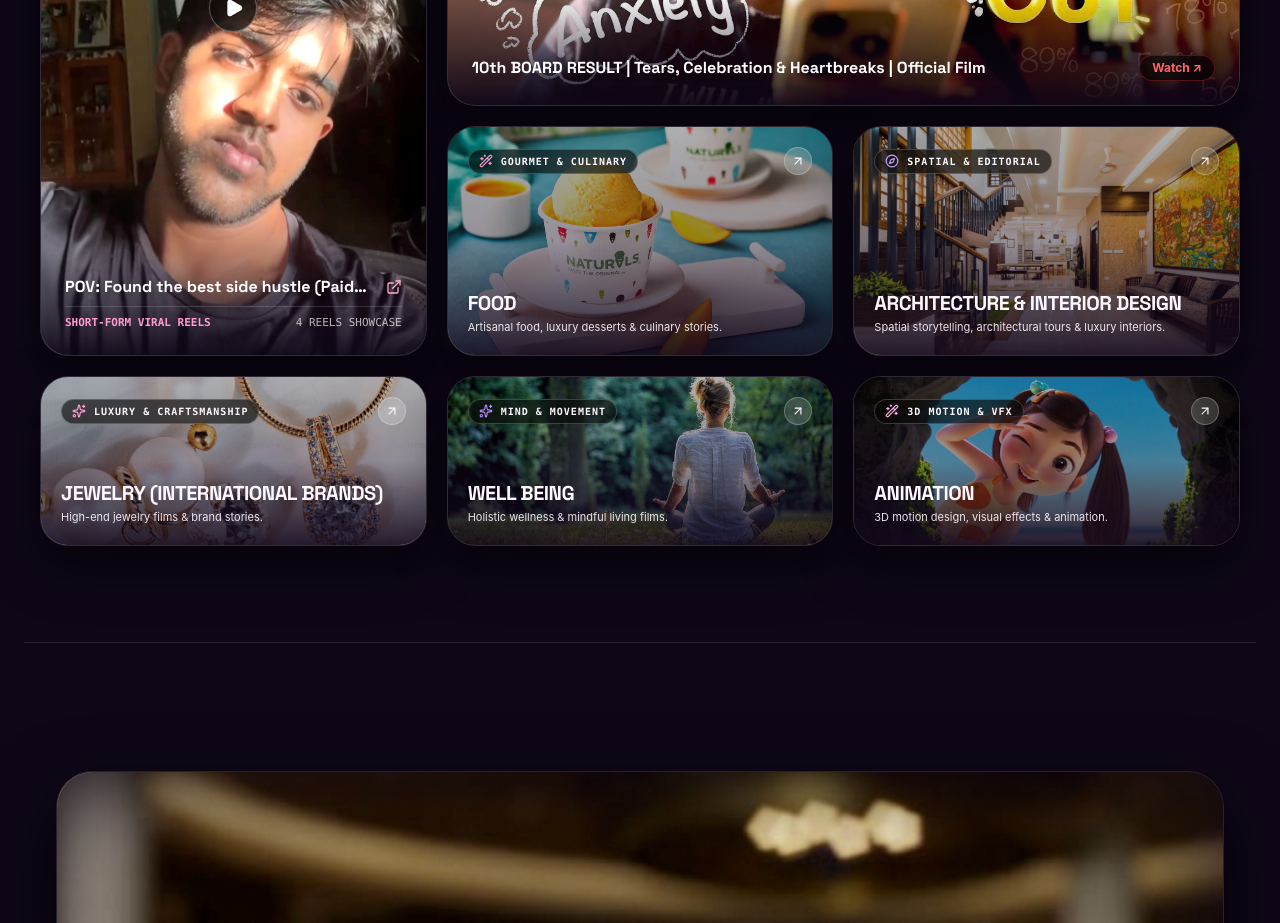
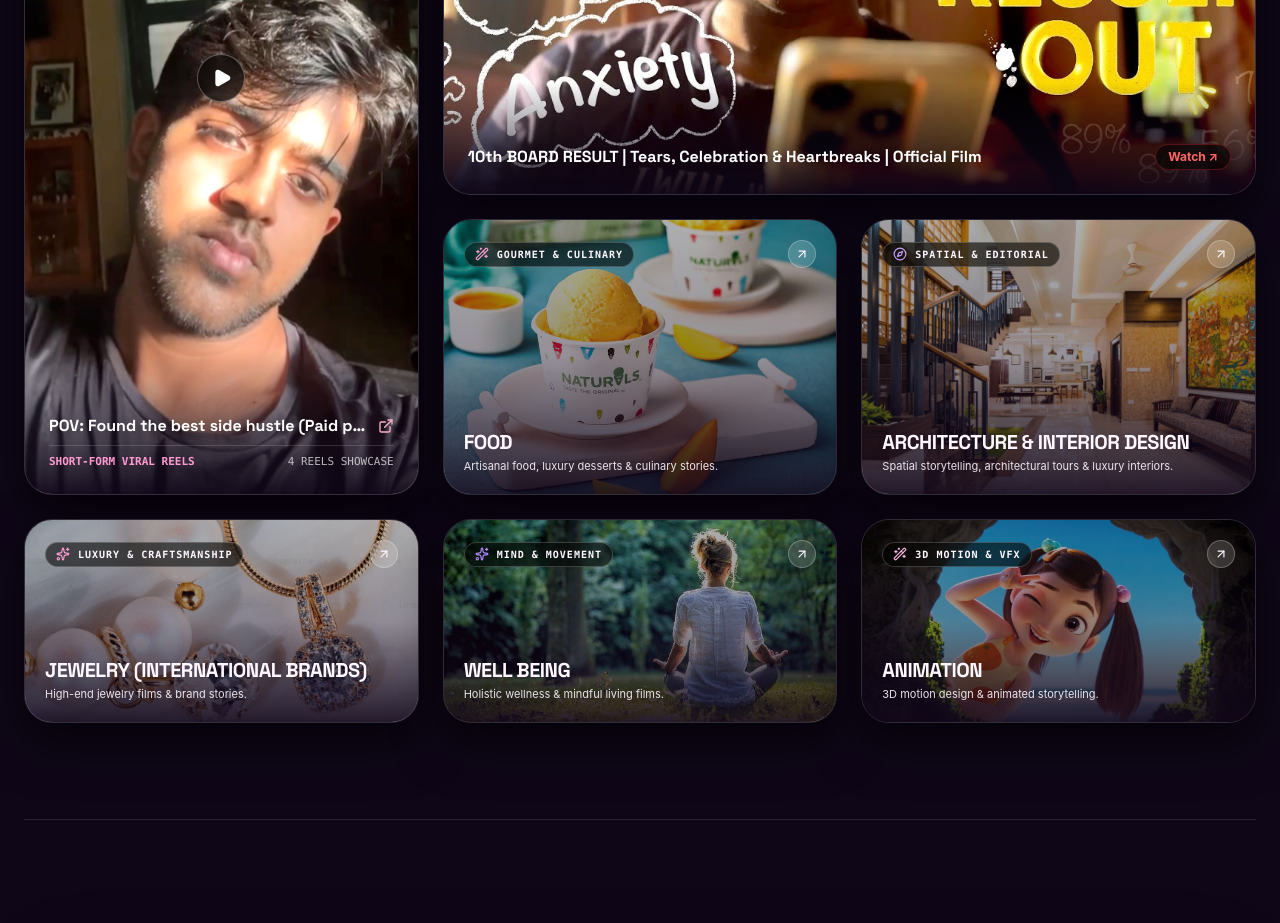
Before and after one commit to evanbose7/ARIIMAKESFILMS, a React (Vite) app: page / in a window 1280 px wide. Shown: the part 2900-3823 px from the top of the page. Built offline with nearby package versions, Linux system fonts and the light colour scheme.

Commit message:
Desktop Bento Grid: Make all Bento Grid cards 20% larger on Desktop (max-w-[1440px] container, gap-6, and 20% taller card minimum heights)

```diff
--- a/src/components/PortfolioSection.tsx
+++ b/src/components/PortfolioSection.tsx
@@ -730,12 +730,13 @@ export const PortfolioSection: React.FC<PortfolioSectionProps> = ({ onOpenWorkMo
 
       {/* ========================================================================= */}
       {/* B. DESKTOP LAYOUT (LARGE SCREEN SCOPED >= 1024px): ASYMMETRIC BENTO GRID */}
+      {/* 20% LARGER FOR DESKTOP: max-w-[1440px], gap-6 */}
       {/* ========================================================================= */}
-      <div className="hidden lg:grid w-full max-w-[1200px] mx-auto grid-cols-12 gap-5 relative z-20">
+      <div className="hidden lg:grid w-full max-w-[1440px] mx-auto grid-cols-12 gap-6 relative z-20">
 
         {/* ----------------------------------------------------------------------- */}
-        {/* CARD 01 — SOCIAL CONTENT (DOMINANT TALL PORTRAIT REEL - EXACT 9:16 PORTRAIT MEDIA) */}
-        {/* col-span-4, row-span-2 (~9:16 portrait ratio, spacious 696px height) */}
+        {/* CARD 01 — SOCIAL CONTENT (DOMINANT TALL PORTRAIT REEL - 20% LARGER 835px) */}
+        {/* col-span-4, row-span-2 (~9:16 portrait ratio, 835px height) */}
         {/* ----------------------------------------------------------------------- */}
         <motion.div
           id="portfolio-reels"
@@ -743,7 +744,7 @@ export const PortfolioSection: React.FC<PortfolioSectionProps> = ({ onOpenWorkMo
           transition={{ duration: 0.4, ease: [0.22, 1, 0.36, 1] }}
           onClick={() => handleOpenCategoryCard(CATEGORY_CARDS[0])}
           className="
-            col-span-4 row-span-2 min-h-[620px] lg:min-h-[696px] rounded-[28px] overflow-hidden
+            col-span-4 row-span-2 min-h-[620px] lg:min-h-[835px] rounded-[28px] overflow-hidden
             border border-white/15 bg-[#12071B]
             backdrop-blur-xl shadow-[0_20px_50px_rgba(0,0,0,0.65)]
             hover:border-[#FF9BD2]/70 hover:shadow-[0_0_35px_rgba(255,155,210,0.35)]
@@ -843,15 +844,15 @@ export const PortfolioSection: React.FC<PortfolioSectionProps> = ({ onOpenWorkMo
         </motion.div>
 
         {/* ----------------------------------------------------------------------- */}
-        {/* CARD 02 — YOUTUBE VIDEOS (LARGE WIDE CINEMATIC - EXACT 16:9 WIDESCREEN MEDIA) */}
-        {/* col-span-8, row-span-1 (Exact 16:9 widescreen ratio, spacious 446px height) */}
+        {/* CARD 02 — YOUTUBE VIDEOS (LARGE WIDE CINEMATIC - 20% LARGER 535px) */}
+        {/* col-span-8, row-span-1 (Exact 16:9 widescreen ratio, 535px height) */}
         {/* ----------------------------------------------------------------------- */}
         <motion.div
           id="portfolio-youtube"
           whileHover={{ y: -4, scale: 1.01 }}
           transition={{ duration: 0.4, ease: [0.22, 1, 0.36, 1] }}
           className="
-            col-span-8 row-span-1 min-h-[380px] lg:min-h-[446px] rounded-[28px] overflow-hidden
+            col-span-8 row-span-1 min-h-[380px] lg:min-h-[535px] rounded-[28px] overflow-hidden
             border border-white/15 bg-[#120822]
             backdrop-blur-xl shadow-[0_20px_50px_rgba(0,0,0,0.65)]
             hover:border-[#B388FF]/70 hover:shadow-[0_0_35px_rgba(179,136,255,0.35)]
@@ -967,15 +968,15 @@ export const PortfolioSection: React.FC<PortfolioSectionProps> = ({ onOpenWorkMo
         </motion.div>
 
         {/* ----------------------------------------------------------------------- */}
-        {/* CARD 03 — FOOD (MIDDLE LEFT UNDER YOUTUBE WITH UPLOADED BACKGROUND) */}
-        {/* col-span-4, row-span-1 (compact height) */}
+        {/* CARD 03 — FOOD (20% LARGER 276px HEIGHT) */}
+        {/* col-span-4, row-span-1 */}
         {/* ----------------------------------------------------------------------- */}
         <motion.div
           onClick={() => handleOpenCategoryCard(CATEGORY_CARDS[2])}
           whileHover={{ y: -4, scale: 1.01 }}
           transition={{ duration: 0.4, ease: [0.22, 1, 0.36, 1] }}
           className="
-            relative col-span-4 row-span-1 min-h-[210px] lg:min-h-[230px] rounded-[28px] overflow-hidden p-5
+            relative col-span-4 row-span-1 min-h-[210px] lg:min-h-[276px] rounded-[28px] overflow-hidden p-5
             border border-white/15 backdrop-blur-xl shadow-[0_20px_50px_rgba(0,0,0,0.65)]
             hover:border-[#FF9BD2]/70 hover:shadow-[0_0_35px_rgba(255,155,210,0.35)]
             flex flex-col justify-between cursor-pointer group gpu-layer
@@ -1014,15 +1015,15 @@ export const PortfolioSection: React.FC<PortfolioSectionProps> = ({ onOpenWorkMo
         </motion.div>
 
         {/* ----------------------------------------------------------------------- */}
-        {/* CARD 04 — ARCHITECTURE & INTERIOR DESIGN (MIDDLE RIGHT BESIDE FOOD WITH UPLOADED BACKGROUND) */}
-        {/* col-span-4, row-span-1 (compact height) */}
+        {/* CARD 04 — ARCHITECTURE & INTERIOR DESIGN (20% LARGER 276px HEIGHT) */}
+        {/* col-span-4, row-span-1 */}
         {/* ----------------------------------------------------------------------- */}
         <motion.div
           onClick={() => handleOpenCategoryCard(CATEGORY_CARDS[3])}
           whileHover={{ y: -4, scale: 1.01 }}
           transition={{ duration: 0.4, ease: [0.22, 1, 0.36, 1] }}
           className="
-            relative col-span-4 row-span-1 min-h-[210px] lg:min-h-[230px] rounded-[28px] overflow-hidden p-5
+            relative col-span-4 row-span-1 min-h-[210px] lg:min-h-[276px] rounded-[28px] overflow-hidden p-5
             border border-white/15 backdrop-blur-xl shadow-[0_20px_50px_rgba(0,0,0,0.65)]
             hover:border-[#C4A1FF]/70 hover:shadow-[0_0_35px_rgba(196,161,255,0.35)]
             flex flex-col justify-between cursor-pointer group gpu-layer
@@ -1061,15 +1062,15 @@ export const PortfolioSection: React.FC<PortfolioSectionProps> = ({ onOpenWorkMo
         </motion.div>
 
         {/* ----------------------------------------------------------------------- */}
-        {/* CARD 05 — JEWELRY (INTERNATIONAL BRANDS) (BOTTOM LEFT EQUAL 3-CARD ROW) */}
-        {/* col-span-4, row-span-1 (compact height) */}
+        {/* CARD 05 — JEWELRY (INTERNATIONAL BRANDS) (20% LARGER 204px HEIGHT) */}
+        {/* col-span-4, row-span-1 */}
         {/* ----------------------------------------------------------------------- */}
         <motion.div
           onClick={() => handleOpenCategoryCard(CATEGORY_CARDS[4])}
           whileHover={{ y: -4, scale: 1.01 }}
           transition={{ duration: 0.4, ease: [0.22, 1, 0.36, 1] }}
           className="
-            relative col-span-4 row-span-1 min-h-[170px] rounded-[28px] overflow-hidden p-5
+            relative col-span-4 row-span-1 min-h-[170px] lg:min-h-[204px] rounded-[28px] overflow-hidden p-5
             border border-white/15 backdrop-blur-xl shadow-[0_20px_50px_rgba(0,0,0,0.65)]
             hover:border-[#FF9BD2]/70 hover:shadow-[0_0_35px_rgba(255,155,210,0.35)]
             flex flex-col justify-between cursor-pointer group gpu-layer
@@ -1108,15 +1109,15 @@ export const PortfolioSection: React.FC<PortfolioSectionProps> = ({ onOpenWorkMo
         </motion.div>
 
         {/* ----------------------------------------------------------------------- */}
-        {/* CARD 06 — WELL BEING (BOTTOM MIDDLE EQUAL 3-CARD ROW WITH UPLOADED BACKGROUND) */}
-        {/* col-span-4, row-span-1 (compact height) */}
+        {/* CARD 06 — WELL BEING (20% LARGER 204px HEIGHT) */}
+        {/* col-span-4, row-span-1 */}
         {/* ----------------------------------------------------------------------- */}
         <motion.div
           onClick={() => handleOpenCategoryCard(CATEGORY_CARDS[5])}
           whileHover={{ y: -4, scale: 1.01 }}
           transition={{ duration: 0.4, ease: [0.22, 1, 0.36, 1] }}
           className="
-            relative col-span-4 row-span-1 min-h-[170px] rounded-[28px] overflow-hidden p-5
+            relative col-span-4 row-span-1 min-h-[170px] lg:min-h-[204px] rounded-[28px] overflow-hidden p-5
             border border-white/15 backdrop-blur-xl shadow-[0_20px_50px_rgba(0,0,0,0.65)]
             hover:border-[#B388FF]/70 hover:shadow-[0_0_35px_rgba(179,136,255,0.35)]
             flex flex-col justify-between cursor-pointer group gpu-layer
@@ -1155,15 +1156,15 @@ export const PortfolioSection: React.FC<PortfolioSectionProps> = ({ onOpenWorkMo
         </motion.div>
 
         {/* ----------------------------------------------------------------------- */}
-        {/* CARD 07 — ANIMATION (BOTTOM RIGHT EQUAL 3-CARD ROW WITH UPLOADED BACKGROUND) */}
-        {/* col-span-4, row-span-1 (compact height) */}
+        {/* CARD 07 — ANIMATION (20% LARGER 204px HEIGHT) */}
+        {/* col-span-4, row-span-1 */}
         {/* ----------------------------------------------------------------------- */}
         <motion.div
           onClick={() => handleOpenCategoryCard(CATEGORY_CARDS[6])}
           whileHover={{ y: -4, scale: 1.01 }}
           transition={{ duration: 0.4, ease: [0.22, 1, 0.36, 1] }}
           className="
-            relative col-span-4 row-span-1 min-h-[170px] rounded-[28px] overflow-hidden p-5
+            relative col-span-4 row-span-1 min-h-[170px] lg:min-h-[204px] rounded-[28px] overflow-hidden p-5
             border border-white/15 backdrop-blur-xl shadow-[0_20px_50px_rgba(0,0,0,0.65)]
             hover:border-[#FFB6E6]/70 hover:shadow-[0_0_35px_rgba(255,182,230,0.35)]
             flex flex-col justify-between cursor-pointer group gpu-layer
@@ -1196,7 +1197,7 @@ export const PortfolioSection: React.FC<PortfolioSectionProps> = ({ onOpenWorkMo
               ANIMATION
             </h3>
             <p className="text-[11px] text-[#FFF7FF]/90 line-clamp-2 drop-shadow-md">
-              3D motion design, visual effects & animation.
+              3D motion design & animated storytelling.
             </p>
           </div>
         </motion.div>
```
